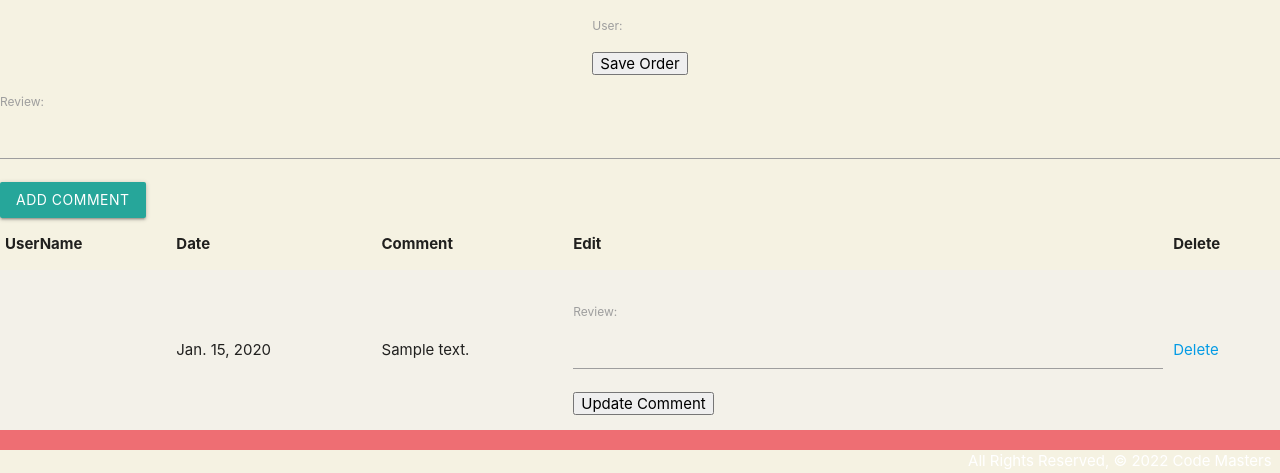
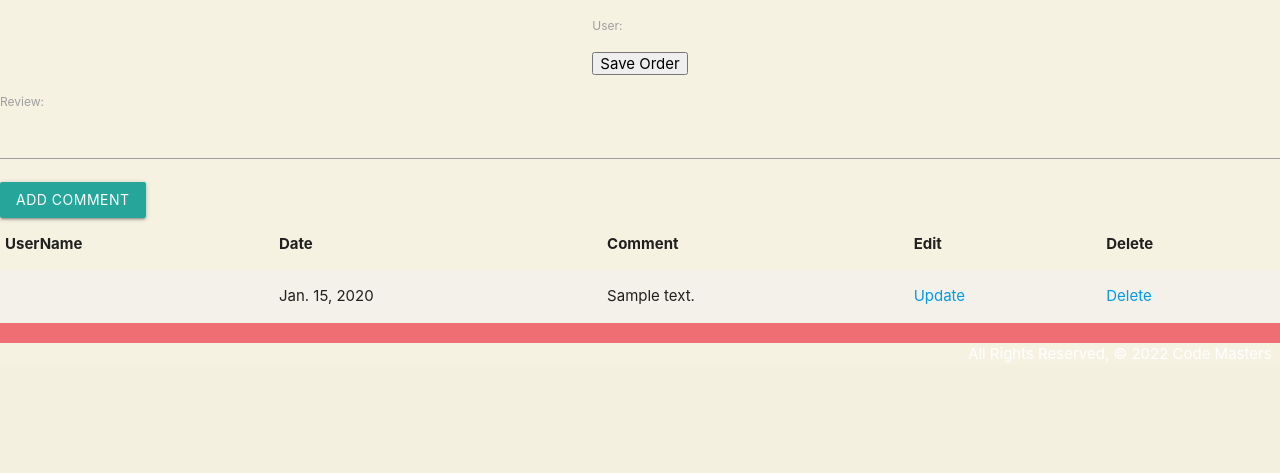
Before and after one commit to simoneg80/Code-Masters-, a Django app: page /guides/1 in a window 1280 px wide. Shown: the part 557-1030 px from the top of the page. After the commit the page ends 919 px from the top, so only its background shows below. Run offline with Django 4.2, Linux system fonts and the light colour scheme; tables that the repository leaves empty hold one stand-in row (values such as "Sample post").

Commit message:
work of updating the the comment function and path and create template for that

```diff
--- a/main_app/models.py
+++ b/main_app/models.py
@@ -39,4 +39,5 @@ class Comment(models.Model):
   guide = models.ForeignKey(Guide, on_delete=models.CASCADE,blank=True, null=True)
 
   def __str__(self):
-    return f"{self.user.username} - {self.date} - {self.review}"
+    username = self.user.username if self.user else "Unknown User"
+    return f"{username} - {self.date} - {self.review}"
--- a/main_app/templates/guides/detail.html
+++ b/main_app/templates/guides/detail.html
@@ -45,11 +45,9 @@
           <td>{{user.username}}</td>
           <td>{{comment.date}}</td>
           <td>{{comment.review}}</td>
-          <td><form method="UPDATE" action="{% url 'edit_comment' guide_id=guide.id pk=comment.id %}">
-            {% csrf_token %}
-            {{ comment_form.as_p }}
-            <button type="submit">Update Comment</button>
-          </form></td>
+          <td>
+            <a href="{% url 'update_comment' guide_id=guide.id comment_id=comment.id %}">Update</a>
+          </td>
           <td><a href="{% url 'delete_comment' guide_id=guide.id pk=comment.id %}">Delete</a></td>
 
         </tr>
--- a/main_app/urls.py
+++ b/main_app/urls.py
@@ -1,5 +1,6 @@
 from django.urls import path
 from . import views
+from .views import update_comment
 
 urlpatterns = [
     path('', views.home, name='home'),
@@ -25,12 +26,14 @@ urlpatterns = [
     #comment add path
     path('guides/<int:guide_id>/add_comment', views.add_comment, name='add_comment'),
     path('comments/<int:guide_id>/<int:pk>/delete/', views.delete_comment, name='delete_comment'),
-    path('comments/<int:guide_id>/<int:pk>/update/', views.update_comment, name='update_comment'),
-    path('comments/<int:guide_id>/<int:pk>/edit/', views.edit_comment, name='edit_comment')
+    path('guides/<int:guide_id>/update_comment/<int:comment_id>/', update_comment, name='update_comment'),
+
+
+
 
 
     # #signup path
-    # path('accounts/signup/', views.signup, name='signup'),
+    path('accounts/signup/', views.signup, name='signup'),
 
 
 
--- a/main_app/views.py
+++ b/main_app/views.py
@@ -7,6 +7,7 @@ from django.contrib.auth import login
 from django.contrib.auth.forms import UserCreationForm
 from django.urls import reverse
 from django.http import HttpResponse
+from django.shortcuts import get_object_or_404
 
 
 
@@ -94,18 +95,14 @@ def delete_comment(request, guide_id, pk):
     comment.delete()
     return redirect('detail', guide_id=guide_id)
 
-def update_comment(request, guide_id, pk):
-    comment = Comment.objects.get(pk=pk)
+def update_comment(request, guide_id, comment_id):
+    guide = get_object_or_404(Guide, id=guide_id)
+    comment = get_object_or_404(Comment, id=comment_id)
+
     if request.method == 'POST':
-        comment_form = CommentForm(request.POST, instance=comment)
-        if comment_form.is_valid():
-            updated_comment = comment_form.save()
-            return redirect('detail', guide_id=guide_id)
-    else:
-        comment_form = CommentForm(instance=comment)
+        comment.review = request.POST['review']
+        comment.save()
+        return redirect('detail', guide_id=guide_id)
 
-    return render(request, 'edit_comment.html', {'comment_form': comment_form})
 
-def edit_comment(request, guide_id, pk):
-    comment = Comment.objects.get(pk=pk)
-    return render(request, 'guides/detail.html', {'comment': comment})
+    return render(request, 'update_comment.html', {'guide': guide, 'comment': comment})
```
Also changed, not shown: main_app/templates/update_comment.html (added, +11 -0 lines), main_app/forms.py (line endings or trailing spaces).
